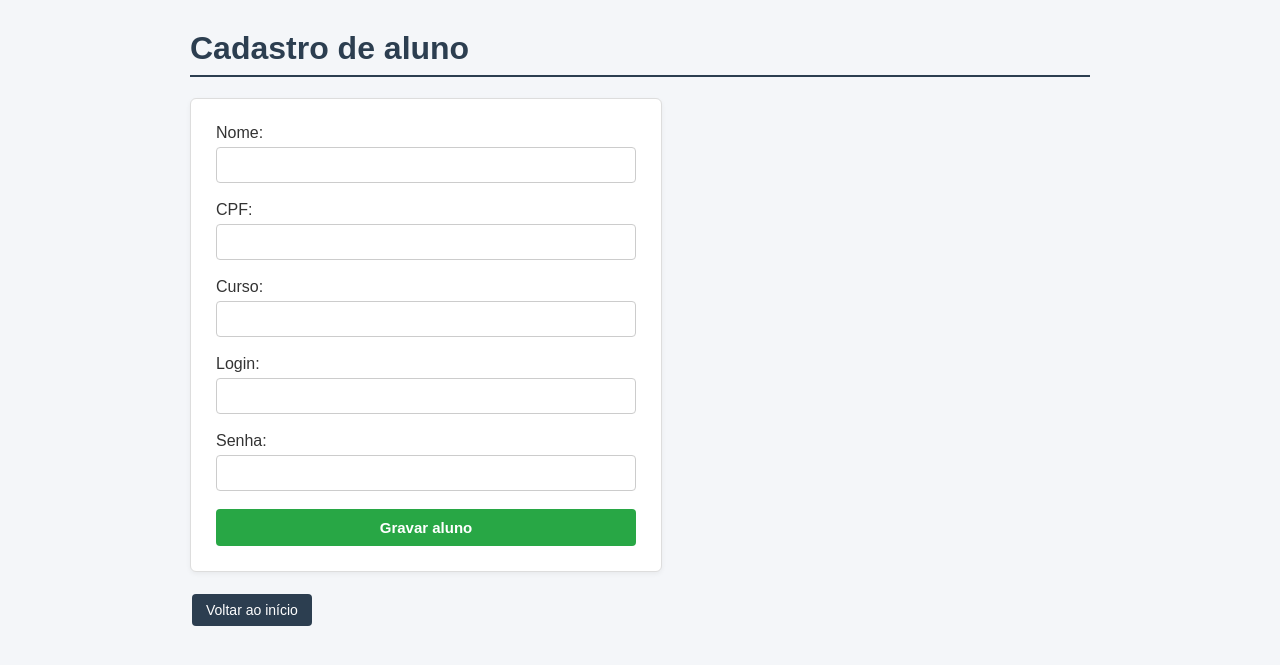
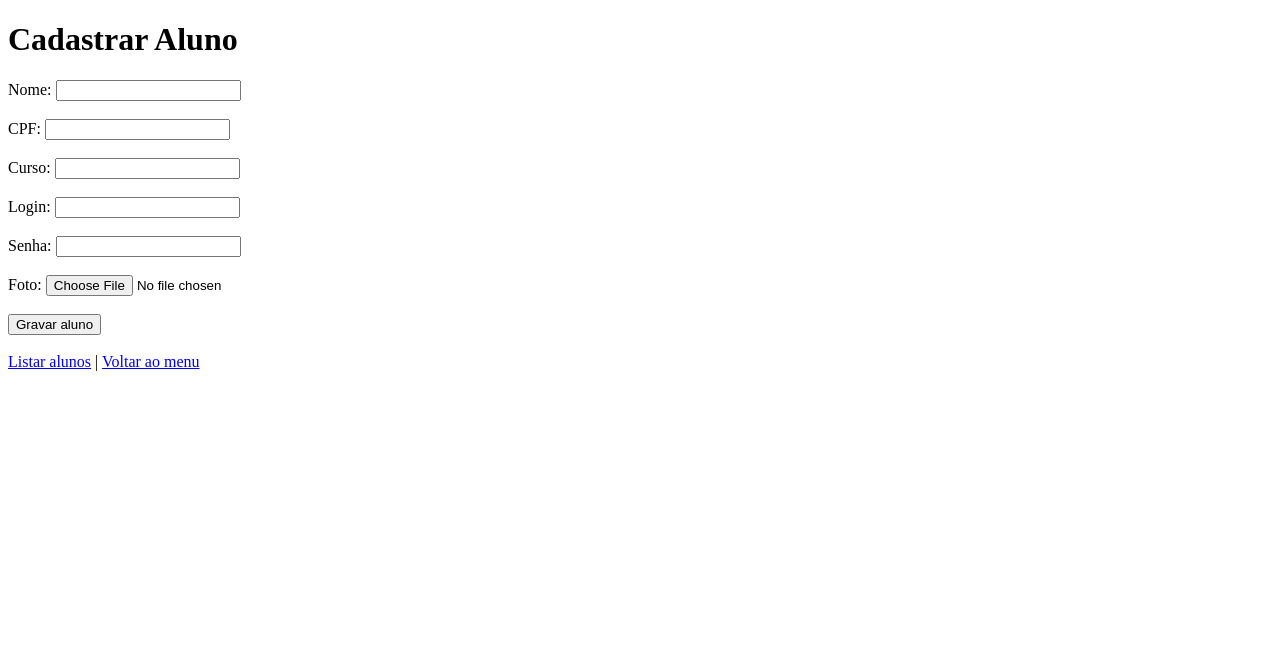
Before and after one commit to nickolasmainetti-maker/escola-atividade, a PHP site: page /gravar_aluno.php in a window 1280 px wide. Shown: the top 665 px of the page. Run offline with PHP 8.4, Linux system fonts and the light colour scheme.

Commit message:
codigos aicionados

```diff
--- a/escolinha.com.br/functions.php
+++ b/escolinha.com.br/functions.php
@@ -111,4 +111,72 @@ function excluir_professor($conexao, $id_professor) {
     mysqli_stmt_bind_param($stmt, "i", $id_professor);
     return mysqli_stmt_execute($stmt);
 }
+
+function enviar_foto($arquivo, $pasta_destino) {
+
+    if (!isset($arquivo) || $arquivo["error"] !== UPLOAD_ERR_OK) {
+        return false;
+    }
+
+
+    if ($arquivo["size"] > 2 * 1024 * 1024) {
+        return false;
+    }
+
+
+    $info = getimagesize($arquivo["tmp_name"]);
+    if ($info === false) {
+        return false;
+    }
+
+
+    $permitidos = [
+        "image/jpeg" => "jpg",
+        "image/png" => "png",
+        "image/webp" => "webp"
+    ];
+    $tipo = $info["mime"];
+    if (!isset($permitidos[$tipo])) {
+        return false;
+    }
+
+
+    $nome = bin2hex(random_bytes(16)) . "." . $permitidos[$tipo];
+    $destino = rtrim($pasta_destino, "/\\") . DIRECTORY_SEPARATOR . $nome;
+
+
+    if (move_uploaded_file($arquivo["tmp_name"], $destino)) {
+        return $nome;
+    }
+
+    return false;
+}
+
+
+function atualizar_foto_aluno($conexao, $cpf_md5, $foto) {
+    $sql = "UPDATE alunos SET foto = ? WHERE cpf = ?";
+    $stmt = mysqli_prepare($conexao, $sql);
+    mysqli_stmt_bind_param($stmt, "ss", $foto, $cpf_md5);
+    return mysqli_stmt_execute($stmt);
+}
+
+
+function atualizar_foto_professor($conexao, $cpf_md5, $foto) {
+    $sql = "UPDATE professores SET foto = ? WHERE cpf = ?";
+    $stmt = mysqli_prepare($conexao, $sql);
+    mysqli_stmt_bind_param($stmt, "ss", $foto, $cpf_md5);
+    return mysqli_stmt_execute($stmt);
+}
+
+
+function listar_alunos_com_foto($conexao) {
+    $sql = "SELECT id_aluno, nome, cpf, curso, login, foto FROM alunos ORDER BY nome";
+    return mysqli_query($conexao, $sql);
+}
+
+
+function listar_professores_com_foto($conexao) {
+    $sql = "SELECT id_professor, nome, cpf, curso, login, foto FROM professores ORDER BY nome";
+    return mysqli_query($conexao, $sql);
+}
 ?>
--- a/escolinha.com.br/gravar_aluno.php
+++ b/escolinha.com.br/gravar_aluno.php
@@ -1,21 +1,32 @@
-<?php
+
+
+ <?php
 require_once "conexao.php";
 require_once "functions.php";
-/** @var mysqli $conexao */ /**serve para remover o falso erro visual de variável indefinida no VS Code */
+/** @var mysqli $conexao */
 
-if ($_SERVER["REQUEST_METHOD"] == "POST") {
-    $nome = trim($_POST["nome"]);
-    $cpf = trim($_POST["cpf"]);
+$mensagem = "";
+
+if ($_SERVER["REQUEST_METHOD"] === "POST") {
+    $nome  = trim($_POST["nome"]);
+    $cpf   = trim($_POST["cpf"]);
     $curso = trim($_POST["curso"]);
     $login = trim($_POST["login"]);
     $senha = $_POST["senha"];
 
     if (login_existe($conexao, "alunos", $login)) {
-        echo "Erro: este login já está cadastrado para outro aluno!";
+        $mensagem = "Erro: este login já está cadastrado.";
     } elseif (gravar_aluno($conexao, $nome, $cpf, $curso, $login, $senha)) {
-        echo "Aluno cadastrado com sucesso!";
+
+        $foto = enviar_foto($_FILES["foto"] ?? null, __DIR__ . "/uploads");
+        if ($foto !== false) {
+            atualizar_foto_aluno($conexao, md5($cpf), $foto);
+            $mensagem = "Aluno cadastrado com foto!";
+        } else {
+            $mensagem = "Aluno cadastrado, mas houve erro ao enviar a foto.";
+        }
     } else {
-        echo "Erro ao cadastrar aluno. Verifique os dados.";
+        $mensagem = "Erro ao cadastrar aluno.";
     }
 }
 ?>
@@ -23,20 +34,23 @@ if ($_SERVER["REQUEST_METHOD"] == "POST") {
 <html lang="pt-br">
 <head>
     <meta charset="UTF-8">
-    <title>Cadastro de Aluno</title>
-    <link rel="stylesheet" href="style.css">
+    <title>Cadastrar Aluno</title>
 </head>
 <body>
-    <h1>Cadastro de aluno</h1>
-    <form method="POST">
+    <h1>Cadastrar Aluno</h1>
+    <?php if ($mensagem !== "") { echo "<p>$mensagem</p>"; } ?>
+
+    <form method="POST" enctype="multipart/form-data">
         Nome: <input type="text" name="nome" required><br><br>
         CPF: <input type="text" name="cpf" required><br><br>
         Curso: <input type="text" name="curso" required><br><br>
         Login: <input type="text" name="login" required><br><br>
         Senha: <input type="password" name="senha" required><br><br>
+        Foto: <input type="file" name="foto" accept="image/jpeg,image/png,image/webp" required><br><br>
         <button type="submit">Gravar aluno</button>
     </form>
+
     <br>
-    <a href="index.php">Voltar ao início</a>
+    <a href="listar_alunos.php">Listar alunos</a> | <a href="index.php">Voltar ao menu</a>
 </body>
 </html>
--- a/escolinha.com.br/style.css
+++ b/escolinha.com.br/style.css
@@ -124,3 +124,28 @@ td a[href*="excluir"] {
 td a[href*="excluir"]:hover {
     background-color: #a71d2a;
 }
+
+
+input[type="file"] {
+    width: 100%;
+    padding: 8px;
+    margin-top: 5px;
+    background-color: #f8f9fa;
+    border: 1px dashed #ccc;
+    border-radius: 4px;
+    box-sizing: border-box;
+    font-size: 13px;
+
+}
+
+
+td img {
+    border-radius: 50%;
+    border: 2px solid #2c3e50;
+    display: block;
+
+}
+
+td {
+    vertical-align: middle;
+}
```
Also changed, not shown: escolinha.com.br/gravar_professor.php (+1 -21 lines), escolinha.com.br/listar_alunos.php (+19 -11 lines), escolinha.com.br/listar_professores.php (+17 -11 lines).
